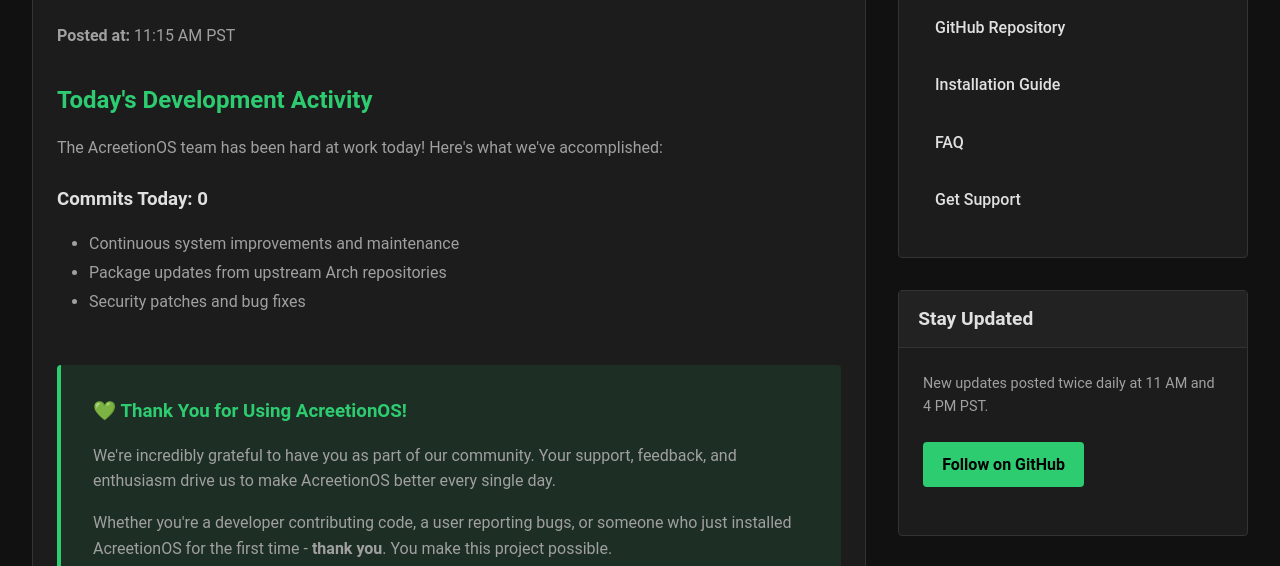
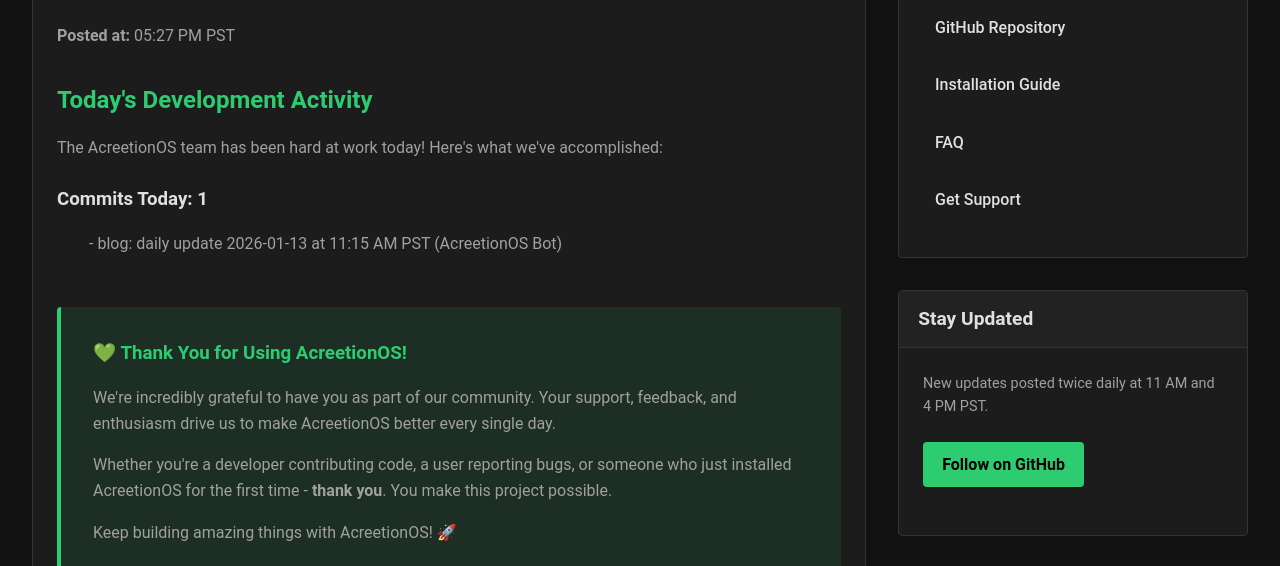
Before and after one commit to AcreetionOS-Linux/acreetionos-linux.github.io, a website: page blog/posts/2026-01-13.html in a window 1280 px wide. Shown: the part 191-757 px from the top of the page. Drawn offline with Linux system fonts and the light colour scheme.

Commit message:
blog: daily update 2026-01-13 at 05:27 PM PST
Automated blog post with today's development activity.
Thank you to our amazing community! 💚

```diff
--- a/blog/posts/2026-01-13.html
+++ b/blog/posts/2026-01-13.html
@@ -35,7 +35,7 @@
 </div>
 <div class="box-body">
 <p style="color: var(--acreetion-text); margin-bottom: 1rem;">
-<strong>Posted at:</strong> 11:15 AM PST
+<strong>Posted at:</strong> 05:27 PM PST
 </p>
 
 <h2 style="color: var(--acreetion-green); margin-top: 2rem; margin-bottom: 1rem;">
@@ -45,11 +45,11 @@
 <p>The AcreetionOS team has been hard at work today! Here's what we've accomplished:</p>
 
 <h3 style="color: var(--acreetion-text-bright); margin-top: 1.5rem; margin-bottom: 0.5rem;">
-Commits Today: 0
+Commits Today: 1
 </h3>
 
 <ul style="margin-left: 2rem; margin-top: 1rem; line-height: 1.8; color: var(--acreetion-text);">
-<li>Continuous system improvements and maintenance</li><li>Package updates from upstream Arch repositories</li><li>Security patches and bug fixes</li>
+- blog: daily update 2026-01-13 at 11:15 AM PST (AcreetionOS Bot)
 </ul>
 
 <div style="margin-top: 3rem; padding: 2rem; background: rgba(46, 204, 113, 0.1); border-left: 4px solid var(--acreetion-green); border-radius: 4px;">
```
